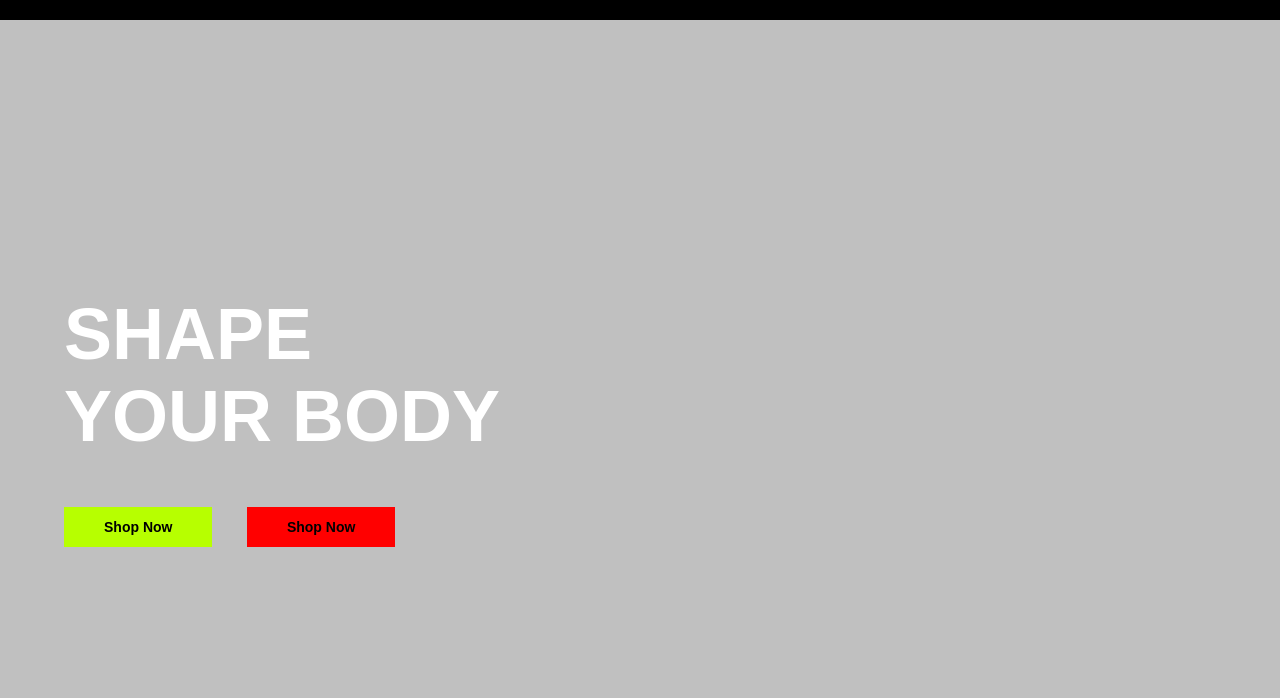
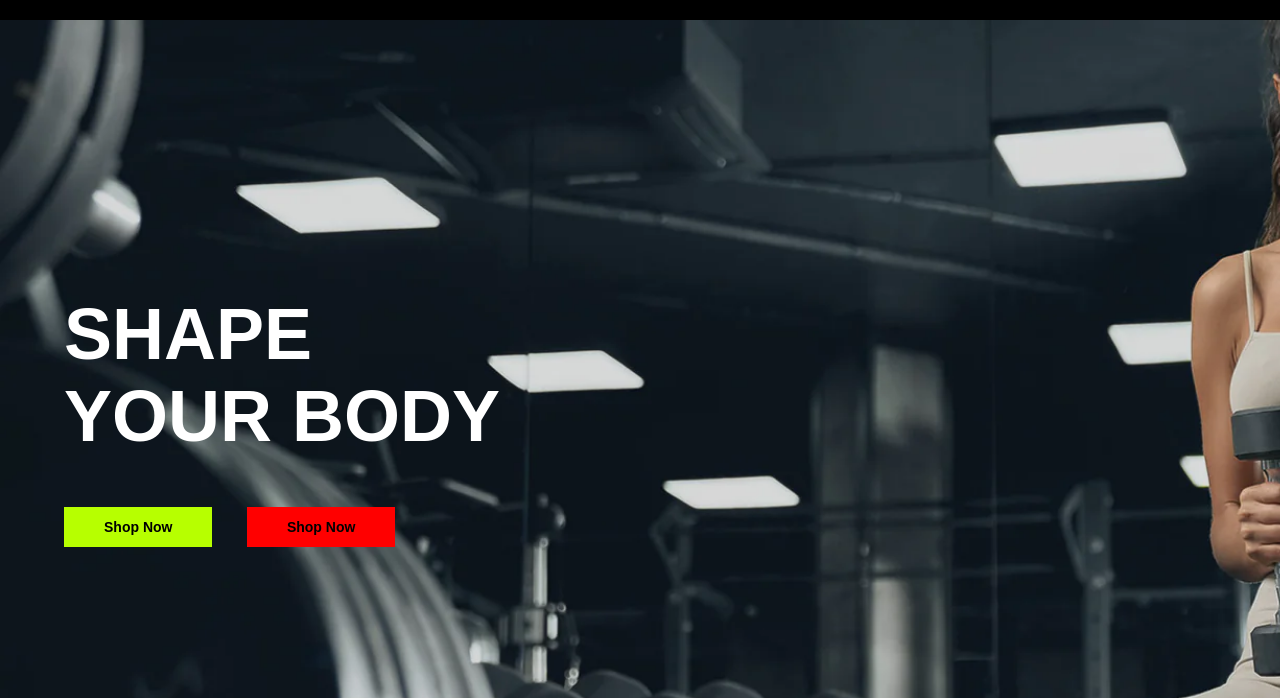
Before and after one commit to rohityadavrk/assignment1, a plain HTML site: page index.html in a window 1280 px wide. Shown: the part 102-800 px from the top of the page. Drawn offline with Linux system fonts and the light colour scheme.

Commit message:
style.css

```diff
--- a/style.css
+++ b/style.css
@@ -80,7 +80,7 @@ background-color: white;
 }
 .hero{
    height: 100vh;
-    background: url(/image/banner-1.webp) ;
+    background: url(banner-1.webp) ;
     background-size: cover;
 
 
```
